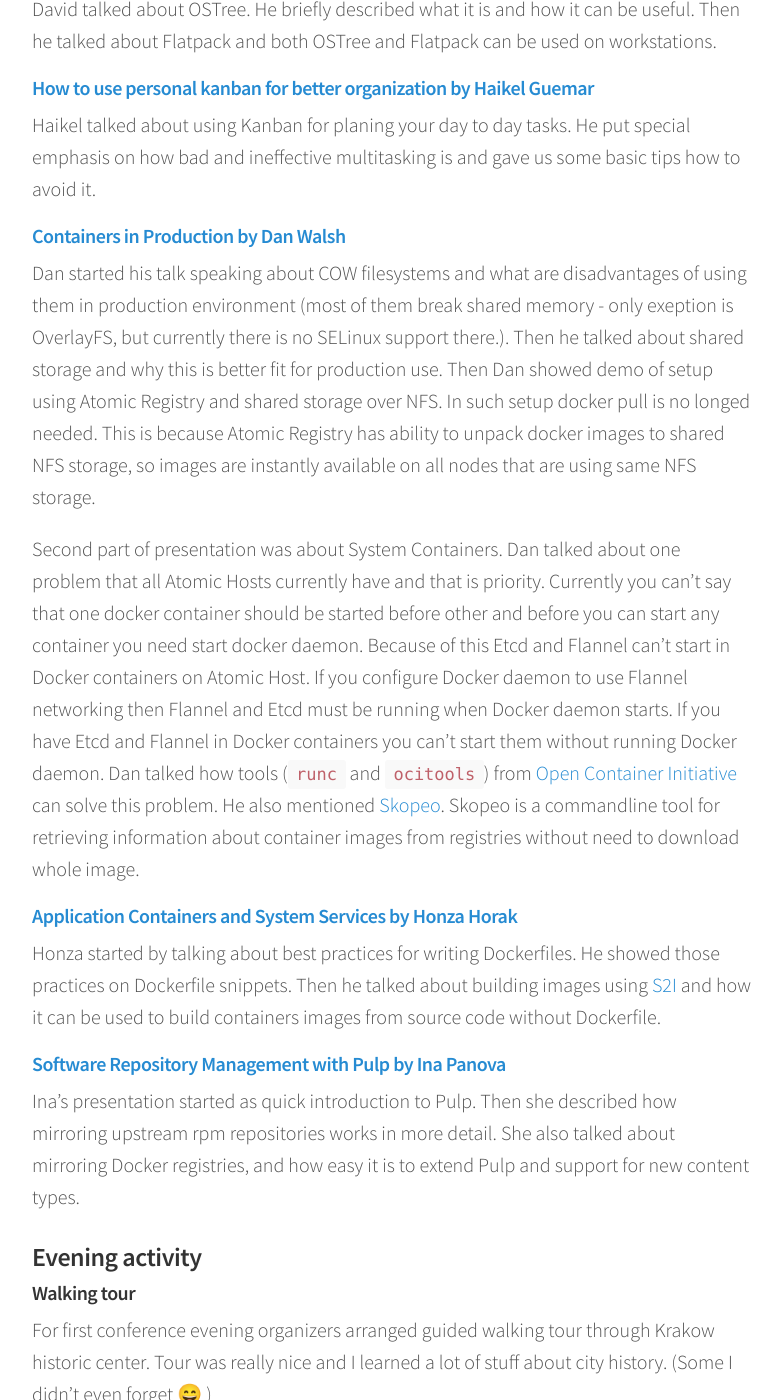
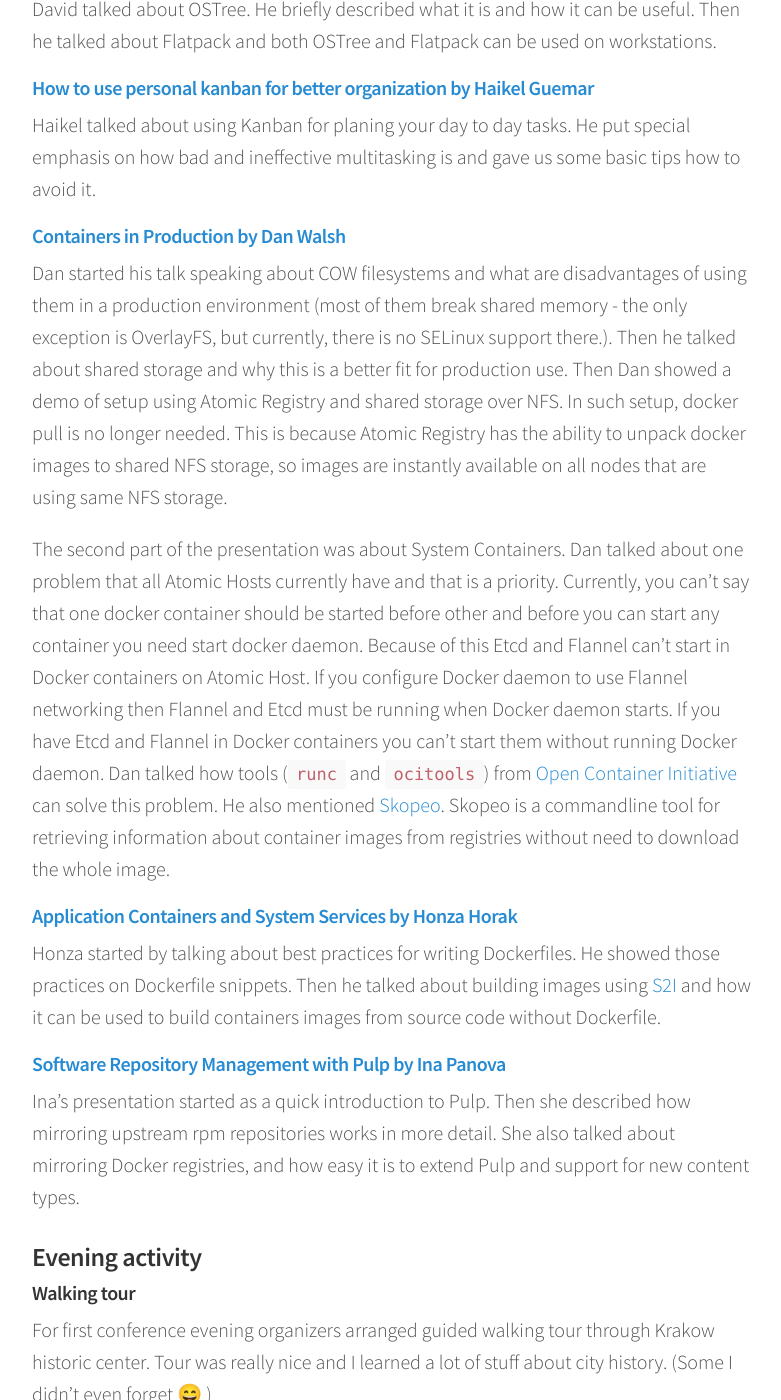
Before and after one commit to kadel/oldsite, a Jekyll site: the page built from _posts/2016-08-17-flock-2016-notes.md, in a window 1280 px wide and 1400 px high, scrolled down 757 px. Shown: the whole window, without its empty margins (248-1029 px from the left). Built offline with Jekyll 4.4.1, drawn with Linux system fonts in a browser that asks for light colours; emoji names are drawn with the system emoji font; comment, search, counter and statistics services are not loaded; some of the changed text lies outside the part shown.

Commit message:
spellcheck flock 2016

```diff
--- a/_posts/2016-08-17-flock-2016-notes.md
+++ b/_posts/2016-08-17-flock-2016-notes.md
@@ -4,9 +4,9 @@ comments: true
 tags: [flock, conference, fedora]
 ---
 
-This year during first week of August (2-5.8.2016) I attended
-[Flock to Fedora](https://flocktofedora.org/) conference at Krakow.
-This was my first time at Flock and I must say it was great event.
+This year during the first week of August (2-5.8.2016) I attended
+[Flock to Fedora](https://flocktofedora.org/) conference in Krakow.
+This was my first time at Flock and I must say it was a great event.
 
 Big thumbs up to all the organizers for putting it together.
 All the talks that I saw were great. And evening activities were even better :wink:.
@@ -25,7 +25,7 @@ Fedora Atomic Host to AWS and how to setup EC2 Container Service (ECS) running o
 Fedora Atomic hosts.
 
 #### [Towards an Atomic Workstation by David King](https://flock2016.sched.org/event/76ms/towards-an-atomic-workstation)
-David  talked about OSTree. He briefly described what it is and how it can be
+David talked about OSTree. He briefly described what it is and how it can be
 useful. Then he talked about Flatpack and both OSTree and Flatpack can be used on
 workstations.
 
@@ -36,16 +36,16 @@ some basic tips how to avoid it.
 
 #### [Containers in Production by Dan Walsh](https://flock2016.sched.org/event/6yp1/containers-in-production)
 Dan started his talk speaking about COW filesystems and what are disadvantages of
-using them in production environment (most of them break shared memory - only exeption is OverlayFS,
-but currently there is no SELinux support there.).
-Then he talked about shared storage and why this is better fit for production use.
-Then Dan showed demo of setup using Atomic Registry and shared storage over NFS.
-In such setup docker pull is no longed needed. This is because Atomic Registry
-has ability to unpack docker images to shared NFS storage, so images are instantly
+using them in a production environment (most of them break shared memory - the only exception is OverlayFS,
+but currently, there is no SELinux support there.).
+Then he talked about shared storage and why this is a better fit for production use.
+Then Dan showed a demo of setup using Atomic Registry and shared storage over NFS.
+In such setup, docker pull is no longer needed. This is because Atomic Registry
+has the ability to unpack docker images to shared NFS storage, so images are instantly
 available on all nodes that are using same NFS storage.
 
-Second part of presentation was about System Containers. Dan talked about one
-problem that all Atomic Hosts currently have and that is priority. Currently you
+The second part of the presentation was about System Containers. Dan talked about one
+problem that all Atomic Hosts currently have and that is a priority. Currently, you
 can't say that one docker container should be started before other and before you
 can start any container you need start docker daemon. Because of this
 Etcd and Flannel can't start in Docker containers on Atomic Host. If you
@@ -56,7 +56,7 @@ Dan talked how tools (`runc` and `ocitools`) from
 [Open Container Initiative](https://github.com/opencontainers) can solve this problem.
 He also mentioned [Skopeo](https://github.com/projectatomic/skopeo). Skopeo is a
 commandline tool for retrieving information about container images from registries without
-need to download whole image.
+need to download the whole image.
 
 #### [Application Containers and System Services by Honza Horak](https://flock2016.sched.org/event/76n0/application-containers-and-system-services)
 Honza started by talking about best practices for writing Dockerfiles. He showed
@@ -65,7 +65,7 @@ those practices on Dockerfile snippets. Then he talked about building images usi
 build containers images from source code without Dockerfile.
 
 #### [Software Repository Management with Pulp by Ina Panova](https://flock2016.sched.org/event/76oT/software-repository-management-with-pulp)
-Ina's presentation started as quick introduction to Pulp. Then she
+Ina's presentation started as a quick introduction to Pulp. Then she
 described how mirroring upstream rpm repositories works in more detail.
 She also talked about mirroring Docker registries, and how easy it is to extend
 Pulp and support for new content types.
@@ -132,19 +132,18 @@ Another great evening with lots of food and great beer :wink:
 ## Day 4
 
 #### [Fedora Hubs Meetup/Hackfest by Pierre-Yves Chibon](https://flock2016.sched.org/event/7ig9/fedora-hubs-meetuphackfest)
-Pierre showed live demo of Fedora Hubs. Then there was interesting discussion about Hub
+Pierre showed live demo of Fedora Hubs. Then there was an interesting discussion about Hub
 integrations with other services.
 
 #### [Building Modules Workshop by Langdon White](https://flock2016.sched.org/event/7vKw/building-modules-workshop)
 This wasn't originally on schedule, but there was last minute empty slot, so
-Langdon and others working on Modularity put this together night before.
-Because of conflict with another talk I didn't attended Langdon presentation about modularity,
+Langdon and others working on Modularity put this together the night before.
+Because of conflict with another talk I didn't attend Langdon presentation about modularity,
 so at begging I've been little lost. They showed how module definition looks and how to build one.
-Then there was quite big discussion about modules and problems they are solving and also about new problems they introduce that aren't solved yet.
-Whole concept of modules was really interesting and I have to look into this deeper.
+Then there was quite a big discussion about modules and problems they are solving and also about new problems they introduce that aren't solved yet.
+The whole concept of modules was really interesting and I have to look into this deeper.
 
 
 
 All presentations were recorded and should be available soon on [Fedora youtube
-channel](https://www.youtube.com/channel/UCnIfca4LPFVn8-FjpPVc1ow). When they are
-published I will put link to videos to each presentation I attended.
+channel](https://www.youtube.com/channel/UCnIfca4LPFVn8-FjpPVc1ow).
```
Also changed, not shown: other parts of _posts/2016-08-17-flock-2016-notes.md (+2 -2 lines).
